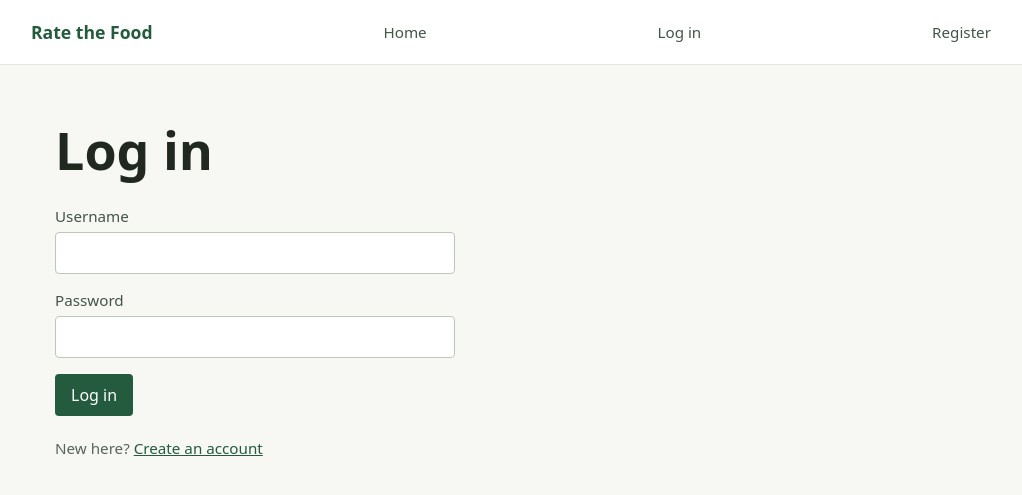
After one commit to satvikigutta/rate-the-food, a Flask app: page /login in a window 1280 px wide. The commit adds this page. Shown: the top 495 px of the page, without its empty margins (129-1151 px from the left). Run offline with Flask 3, Linux system fonts and the light colour scheme.

Commit message:
User registration and login

```diff
--- a/app.py
+++ b/app.py
@@ -1,13 +1,40 @@
+import os
 import secrets
 import sqlite3
-import os
+from functools import wraps
 
-from flask import Flask, render_template_string
-from werkzeug.security import generate_password_hash
+from flask import (
+    Flask,
+    flash,
+    redirect,
+    render_template,
+    render_template_string,
+    request,
+    session,
+    url_for,
+)
+from werkzeug.security import check_password_hash, generate_password_hash
 
 app = Flask(__name__)
 app.config["DATABASE_PATH"] = os.environ.get("DATABASE_PATH", "food.db")
 app.config["SECRET_KEY"] = os.environ.get("SECRET_KEY", "dev-secret-key-change-me")
+
+
+def get_db_connection():
+    connection = sqlite3.connect(app.config["DATABASE_PATH"])
+    connection.row_factory = sqlite3.Row
+    return connection
+
+
+def login_required(view):
+    @wraps(view)
+    def wrapped_view(*args, **kwargs):
+        if "user_id" not in session:
+            flash("Please log in to continue.", "error")
+            return redirect(url_for("login"))
+        return view(*args, **kwargs)
+
+    return wrapped_view
 
 
 def init_db():
@@ -196,6 +223,86 @@ def home():
     )
 
 
+@app.route("/register", methods=["GET", "POST"])
+def register():
+    if request.method == "POST":
+        username = request.form.get("username", "").strip()
+        password = request.form.get("password", "")
+
+        if not username or not password:
+            flash("Enter both a username and password.", "error")
+            return render_template("register.html", username=username)
+
+        connection = get_db_connection()
+        try:
+            with connection:
+                connection.execute(
+                    "INSERT INTO users (username, password_hash) VALUES (?, ?)",
+                    (username, generate_password_hash(password)),
+                )
+        except sqlite3.IntegrityError:
+            flash("That username is already taken. Choose another one.", "error")
+            return render_template("register.html", username=username)
+        finally:
+            connection.close()
+
+        user = get_db_connection()
+        try:
+            account = user.execute(
+                "SELECT id FROM users WHERE username = ?", (username,)
+            ).fetchone()
+        finally:
+            user.close()
+        session.clear()
+        session["user_id"] = account["id"]
+        session["username"] = username
+        flash("Your account has been created.", "success")
+        return redirect(url_for("home"))
+
+    return render_template("register.html", username="")
+
+
+@app.route("/login", methods=["GET", "POST"])
+def login():
+    if request.method == "POST":
+        username = request.form.get("username", "").strip()
+        password = request.form.get("password", "")
+
+        if not username or not password:
+            flash("Enter both your username and password.", "error")
+            return render_template("login.html", username=username)
+
+        connection = get_db_connection()
+        try:
+            account = connection.execute(
+                "SELECT id, username, password_hash FROM users WHERE username = ?",
+                (username,),
+            ).fetchone()
+        finally:
+            connection.close()
+
+        if account is None or not check_password_hash(
+            account["password_hash"], password
+        ):
+            flash("Invalid username or password.", "error")
+            return render_template("login.html", username=username)
+
+        session.clear()
+        session["user_id"] = account["id"]
+        session["username"] = account["username"]
+        flash("You are now logged in.", "success")
+        return redirect(url_for("home"))
+
+    return render_template("login.html", username="")
+
+
+@app.post("/logout")
+def logout():
+    session.clear()
+    flash("You have been logged out.", "success")
+    return redirect(url_for("home"))
+
+
 init_db()
 
 
--- a/templates/base.html
+++ b/templates/base.html
@@ -39,10 +39,23 @@
       text-decoration: none;
     }
 
-    nav a:last-child {
+    nav a,
+    nav button {
       color: #435448;
       font-size: 0.95rem;
       text-decoration: none;
+    }
+
+    nav form {
+      margin: 0;
+    }
+
+    nav button {
+      padding: 0;
+      border: 0;
+      background: none;
+      font: inherit;
+      cursor: pointer;
     }
 
     main {
@@ -64,6 +77,65 @@
       font-size: 1.05rem;
       line-height: 1.6;
     }
+
+    .flash {
+      margin: 0 0 16px;
+      padding: 12px 14px;
+      border-left: 3px solid #245a3d;
+      background: #eaf1e9;
+      color: #243c2d;
+    }
+
+    .flash.error {
+      border-color: #a33a32;
+      background: #f8e9e7;
+      color: #70251f;
+    }
+
+    .auth-form {
+      display: grid;
+      gap: 16px;
+      max-width: 400px;
+      margin-top: 28px;
+    }
+
+    .auth-form label {
+      display: grid;
+      gap: 6px;
+      color: #435448;
+      font-size: 0.95rem;
+    }
+
+    .auth-form input {
+      box-sizing: border-box;
+      width: 100%;
+      padding: 10px 12px;
+      border: 1px solid #bdc8bc;
+      border-radius: 4px;
+      background: #fff;
+      color: #202820;
+      font: inherit;
+    }
+
+    .auth-form button {
+      justify-self: start;
+      padding: 10px 16px;
+      border: 0;
+      border-radius: 4px;
+      background: #245a3d;
+      color: #fff;
+      font: inherit;
+      cursor: pointer;
+    }
+
+    .auth-alternative {
+      margin-top: 20px;
+      font-size: 0.95rem;
+    }
+
+    .auth-alternative a {
+      color: #245a3d;
+    }
   </style>
 </head>
 <body>
@@ -71,9 +143,21 @@
     <nav aria-label="Main navigation">
       <a class="brand" href="{{ url_for('home') }}">Rate the Food</a>
       <a href="{{ url_for('home') }}">Home</a>
+      {% if session.get('user_id') %}
+        <span>Hi, {{ session.get('username') }}</span>
+        <form action="{{ url_for('logout') }}" method="post">
+          <button type="submit">Log out</button>
+        </form>
+      {% else %}
+        <a href="{{ url_for('login') }}">Log in</a>
+        <a href="{{ url_for('register') }}">Register</a>
+      {% endif %}
     </nav>
   </header>
   <main>
+    {% for category, message in get_flashed_messages(with_categories=true) %}
+      <div class="flash {{ category }}" role="{% if category == 'error' %}alert{% else %}status{% endif %}">{{ message }}</div>
+    {% endfor %}
     {% block content %}{% endblock %}
   </main>
 </body>
--- /dev/null
+++ b/templates/login.html
@@ -0,0 +1,15 @@
+{% extends "base.html" %}
+{% block title %}Log in | Rate the Food{% endblock %}
+{% block content %}
+<h1>Log in</h1>
+<form class="auth-form" method="post">
+  <label for="username">Username
+    <input id="username" name="username" type="text" value="{{ username }}" autocomplete="username" required>
+  </label>
+  <label for="password">Password
+    <input id="password" name="password" type="password" autocomplete="current-password" required>
+  </label>
+  <button type="submit">Log in</button>
+</form>
+<p class="auth-alternative">New here? <a href="{{ url_for('register') }}">Create an account</a></p>
+{% endblock %}
```
Also changed, not shown: templates/register.html (added, +15 -0 lines).
